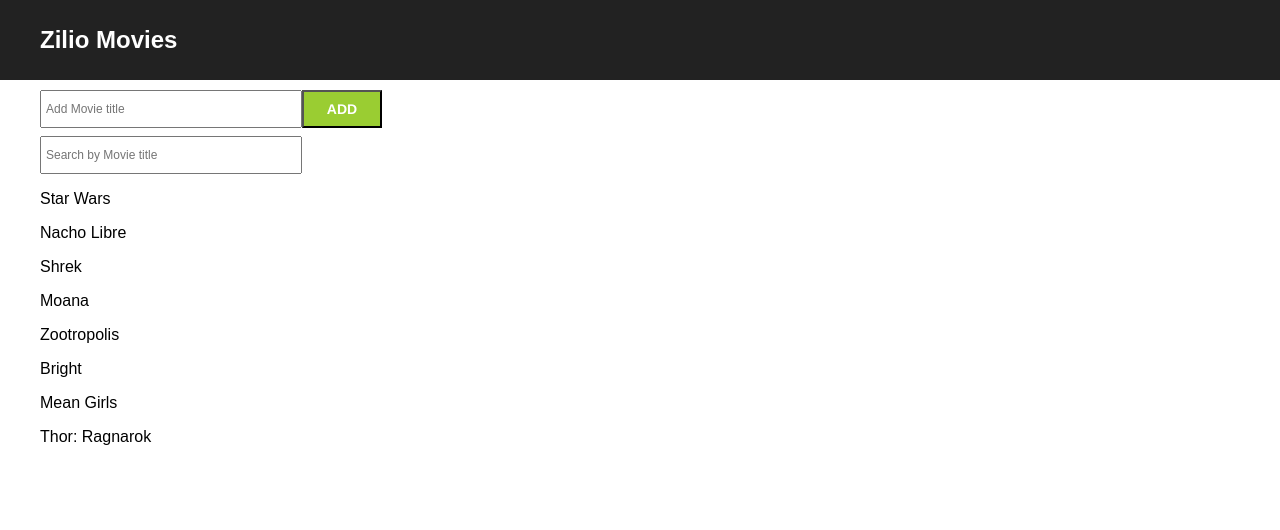
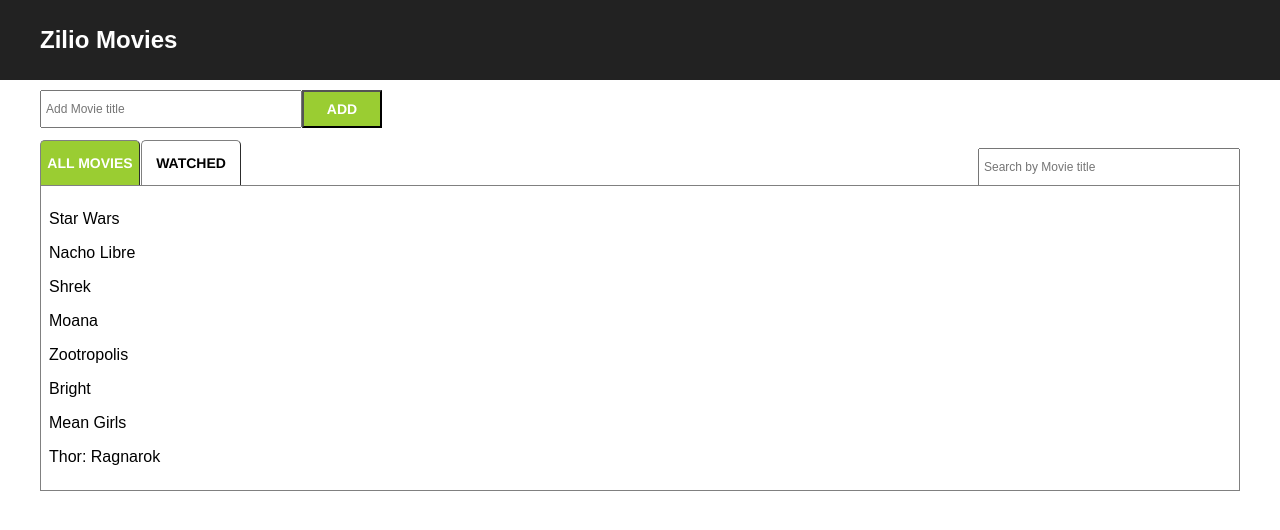
Before and after one commit to fcatania/movie-list-practice, a React (Create React App) app: page / in a window 1280 px wide. Shown: the top 530 px of the page. Built offline with nearby package versions, Linux system fonts and the light colour scheme.

Commit message:
Styling fixes. Added Tabs and their styles, functionality not implemented though.

```diff
--- a/src/components/App.css
+++ b/src/components/App.css
@@ -1,5 +1,5 @@
 .App {
-  text-align: center;
+  text-align: left;
 }
 
 .App-header {
@@ -25,3 +25,32 @@
   padding-left: 40px;
   padding-right: 40px;
 }
+
+.App-tab-container {
+  justify-content: space-between;
+  margin-top: 12px;
+}
+
+.App-tab-button {
+  margin-right: 1px;
+  display: inline-block;
+  float: left;
+  height: 45px;
+  width: 100px;
+  font-family: 'Franklin Gothic Medium', 'Arial Narrow', Arial, sans-serif;
+  font-weight: bold;
+  font-size: 14px;
+  outline: none;
+  border-color: grey;
+  border-width: 0.5px;
+  border-bottom: 0px;
+  border-top-right-radius: 5px;
+  border-top-left-radius: 5px;
+  background-color: white;
+  color: black;
+}
+
+.App-tab-button.selected {
+  background-color: yellowgreen;
+  color: white;
+}
--- a/src/components/App.js
+++ b/src/components/App.js
@@ -57,7 +57,11 @@
         </header>
         <div className="App-movies-container">
           <AddBar onAddInputChange={this.onAddInputChange} addHandler={this.addMovie} addValue={this.state.addValue}/>
-          <SearchBar onSearchInputChange={this.onSearchInputChange}/>
+          <div className="App-tab-container">
+            <button className="App-tab-button selected">ALL MOVIES</button>
+            <button className="App-tab-button">WATCHED</button>
+            <SearchBar onSearchInputChange={this.onSearchInputChange}/>
+          </div>
           {this.state.filteredMovies.length > 0 ? <MovieList movies={this.state.filteredMovies} searchValue={this.state.searchValue}/> : <NoMovieFound />}
         </div>
       </div>
--- a/src/components/MovieList.css
+++ b/src/components/MovieList.css
@@ -1,3 +1,9 @@
 .MovieList {
+  padding: 8px;
   text-align: left;
+  outline-color: grey;
+  outline-width: 1px;
+  outline-style: solid;
+  margin: 0px 1px 1px 1px;
+  clear: both;
 }
--- a/src/components/NoMovieFound.css
+++ b/src/components/NoMovieFound.css
@@ -1,6 +1,12 @@
 .NoMovie {
   font-size: 22px;
   text-align: left;
+  padding: 12px;
   color: grey;
   font-family: 'Gill Sans', 'Gill Sans MT', Calibri, 'Trebuchet MS', sans-serif;
+  outline-color: grey;
+  outline-width: 1px;
+  outline-style: solid;
+  margin: 0px 1px 1px 1px;
+  clear: both;
 }
--- a/src/components/SearchBar.css
+++ b/src/components/SearchBar.css
@@ -1,6 +1,6 @@
 .SearchBar {
-  display: flex;
   padding-top: 8px;
+  float: right;
 }
 
 .Search-input {
```
